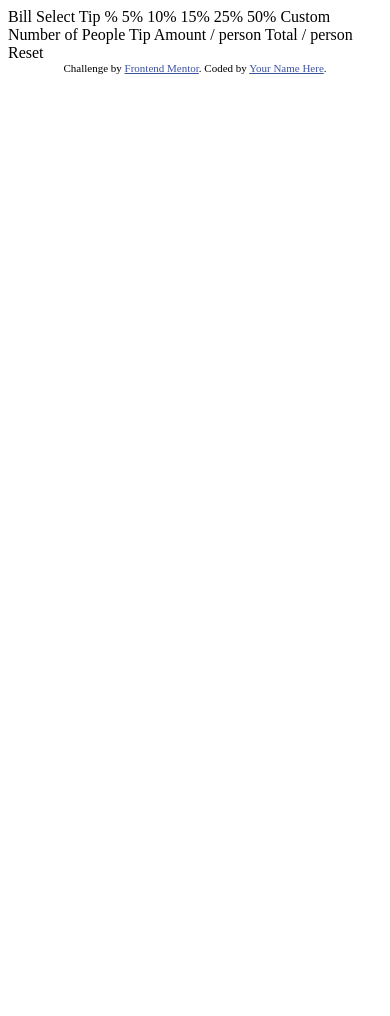
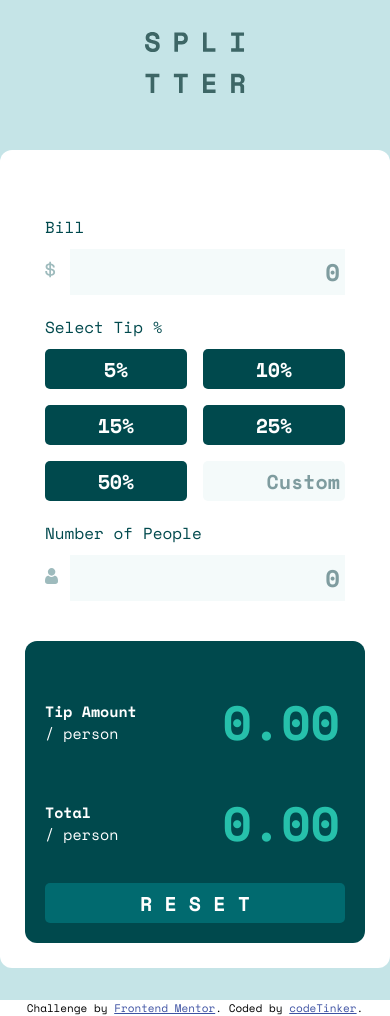
Before and after one commit to Deewahni/tip-calc, a plain HTML site: page tip-calculator-app-main/index.html in a window 390 px wide. Before the commit the page ends 844 px from the top, so only its background shows below. Drawn offline with nearby package versions, Linux system fonts and the light colour scheme.

Commit message:
done with styling ang responsiveness!!

```diff
--- a/tip-calculator-app-main/index.html
+++ b/tip-calculator-app-main/index.html
@@ -3,7 +3,10 @@
 <head>
   <meta charset="UTF-8">
   <meta name="viewport" content="width=device-width, initial-scale=1.0"> <!-- displays site properly based on user's device -->
-
+  <link rel="preconnect" href="https://fonts.googleapis.com">
+  <link rel="preconnect" href="https://fonts.gstatic.com" crossorigin>
+  <link href="https://fonts.googleapis.com/css2?family=Space+Mono:wght@400;700&display=swap" rel="stylesheet">
+  <link rel="stylesheet" href="sass/style.css">
   <link rel="icon" type="image/png" sizes="32x32" href="./images/favicon-32x32.png">
 
   <title>Frontend Mentor | Tip calculator app</title>
@@ -16,29 +19,71 @@
 </head>
 <body>
 
-  Bill
+  <main>
+    <div class="logo"><img src="images/logo.svg" alt=""></div>
+    <div class="container row">
+      <div class="card col-lg-6 col-md-12">
+        <div class="tab">
+           <div class="tap">
+              <label for="bill">Bill</label>
+              <div class="input-holder">
+                <div class="icon"><img src="images/icon-dollar.svg" alt=""></div>
+                <input type="text" placeholder="0" class="bill">
+              </div>
+           </div>
 
-  Select Tip %
-  5%
-  10%
-  15%
-  25%
-  50%
-  Custom
+           <div class="tip">
+             <label for="tip">Select Tip %</label>
+             <div class="buttons">
+               <button class="btn">5%</button>
+               <button class="btn">10%</button>
+               <button class="btn">15%</button>
+               <button class="btn">25%</button>
+               <button class="btn">50%</button>
+               <input class="btn custom" type="text" placeholder="Custom">
+             </div>
+            </div>
 
-  Number of People
+            <div class="tap">
+              <label for="Number of person">Number of People</label>
+              <div class="input-holder">
+                <div class="icon"><img src="images/icon-person.svg" alt=""></div>
+                <input type="text" placeholder="0" class="numOfPerson">
+              </div>
+           </div>
+        </div>
+      </div>
 
-  Tip Amount
-  / person
+        <div class="card card-dark col-lg-6 col-md-12">
+          <div class="tab2">
+           <div>
+              <div class="amount">
+                <div class="amount-text">
+                  <h4>Tip Amount </h4>
+                  <span>/ person</span>
+                </div>
+                <input type="text" placeholder="0.00" class="tipAmount" disabled="true">
+              </div>
 
-  Total
-  / person
+              <div class="amount">
+                <div class="amount-text">
+                  <h4>Total</h4>
+                  <span>/ person</span>
+                </div>
+                <input type="text" placeholder="0.00" class="total" disabled="true">
+              </div>
+           </div>
 
-  Reset
+            <button class="btn b-r">R E S E T</button>
+          </div>
+        </div>
+    </div>
+  </main>
+
 
   <div class="attribution">
     Challenge by <a href="https://www.frontendmentor.io?ref=challenge" target="_blank">Frontend Mentor</a>.
-    Coded by <a href="#">Your Name Here</a>.
+    Coded by <a href="#">codeTinker</a>.
   </div>
 </body>
 </html>
--- /dev/null
+++ b/tip-calculator-app-main/sass/_amount.scss
@@ -0,0 +1,31 @@
+
+.amount {
+    display: flex;
+    margin: 20px 0;
+    justify-content: center;
+    align-items: center;
+    position: relative;
+
+    .amount-text {
+        font-size: 15px;
+        width: 150px;
+        margin-right: 10px;
+    }
+
+
+
+    .tipAmount, .total,  .tipAmount::placeholder, .total::placeholder{
+        background: transparent;
+        color: var(--primary-color);
+        font-size: 3rem;
+        cursor: auto;
+    }
+}
+
+.tab2 {
+    width: 100%;
+    height: 100%;
+    display: flex;
+    flex-direction: column;
+    justify-content: space-between;
+}
--- /dev/null
+++ b/tip-calculator-app-main/sass/_bill.scss
@@ -0,0 +1,39 @@
+
+.input-holder {
+    display: flex;
+    width: 100%;
+    justify-content: space-between;
+    align-items: center;
+    margin-top: 10px;
+}
+
+label {
+    color: var(--vdcyan);
+    font-weight: 400;
+}
+
+.tap {
+    margin: 20px 0;
+}
+.buttons {
+    margin-top: 10px;
+    display: grid;
+    grid-gap: 1rem;
+    color: var(--white);
+    grid-template-columns: repeat(auto-fit, minmax(100px, 1fr));
+}
+.btn {
+    width: 100%;
+    height: 40px;
+    font-size: 20px;
+    font-weight: 700;
+    background: var(--vdcyan);
+    border: none;
+    cursor: pointer;
+    border-radius: 5px;
+}
+
+.custom {
+    background: var(--lcyan);
+    color: (--gcyan);
+}
--- /dev/null
+++ b/tip-calculator-app-main/sass/_rowCol.scss
@@ -0,0 +1,42 @@
+[class*="column-"] {
+    padding: 1em;
+    width: 100%;
+    min-height: 1px;
+  }
+  .row {
+    display: flex;
+    flex-wrap: wrap;
+    width: 100%;
+    @for $i from 1 through 12 {
+      .col-lg-#{$i} {
+        width: 100% / 12 * $i;
+      }
+    }
+    &:after {
+      content: "";
+      display: table;
+      clear: both;
+    }
+  }
+
+
+  @media only screen and (max-width: 760px){[class*="column-"] {
+    padding: 1em;
+    width: 100%;
+    min-height: 1px;
+  }
+  .row {
+    display: flex;
+    flex-wrap: wrap;
+    width: 100%;
+    @for $i from 1 through 12 {
+      .col-md-#{$i} {
+        width: 100% / 12 * $i;
+      }
+    }
+    &:after {
+      content: "";
+      display: table;
+      clear: both;
+    }
+  }}
--- /dev/null
+++ b/tip-calculator-app-main/sass/style.scss
@@ -0,0 +1,102 @@
+
+
+:root {
+    --primary-color: hsl(172, 67%, 45%);
+    --vdcyan: hsl(183, 100%, 15%);
+    --dgcyan: hsl(186, 14%, 43%);
+    --gcyan: hsl(184, 14%, 56%);
+    --lgcyan:  hsl(185, 41%, 84%);
+    --lcyan: hsl(189, 41%, 97%);
+    --white: hsl(0, 0%, 100%);
+    --form-input: 24px;
+};
+
+* {
+    font-family: 'Space Mono', monospace;
+    margin: 0;
+    padding: 0;
+    box-sizing: border-box;
+}
+
+main {
+    background: var(--lgcyan);
+    width: 100%;
+    height: 100vh;
+    display: flex;
+    flex-direction: column;
+    justify-content: center;
+    align-items: center;
+    padding: 50px 20px;
+}
+
+img {
+    width: 100%;
+}
+
+input {
+    width: calc(100% - 25px);
+    text-align: right;
+    background-color: var(--lcyan);
+    border: none;
+    padding: 5px;
+    font-size: var(--form-input);
+    color: var(--gcyan);
+    cursor: pointer;
+}
+
+input:focus {
+    outline: 2px var(--primary-color) solid;
+}
+
+input::placeholder {color: var(--gcyan); font-weight: 700;}
+
+button {color: var(--white);}
+
+button:hover, .b-r:hover { background: var(--primary-color);}
+
+.container {
+    margin-top: 50px;
+    max-width: 800px;
+    background-color: white;
+    border-radius: 12px;
+    padding: 25px;
+}
+
+.logo {
+    width: 100px;
+    height: 100px;
+}
+.card {
+    width: 100%;
+    padding: 20px;
+    position: relative;
+}
+
+.card-dark{
+    background: var(--vdcyan);
+    border-radius: 12px;
+    color: var(--white);
+}
+
+
+
+.b-r {
+    background-color: hsl(183, 98%, 22%) !important;
+}
+
+
+.b-r:hover { background: var(--primary-color) !important;}
+
+@media only screen and (max-width: 425px){
+    main {
+        padding: 500px 0;
+    }
+}
+
+
+
+
+
+@import './rowCol';
+@import './bill';
+@import './amount';
```
Also changed, not shown: tip-calculator-app-main/sass/style.css (added), 3 other files.
